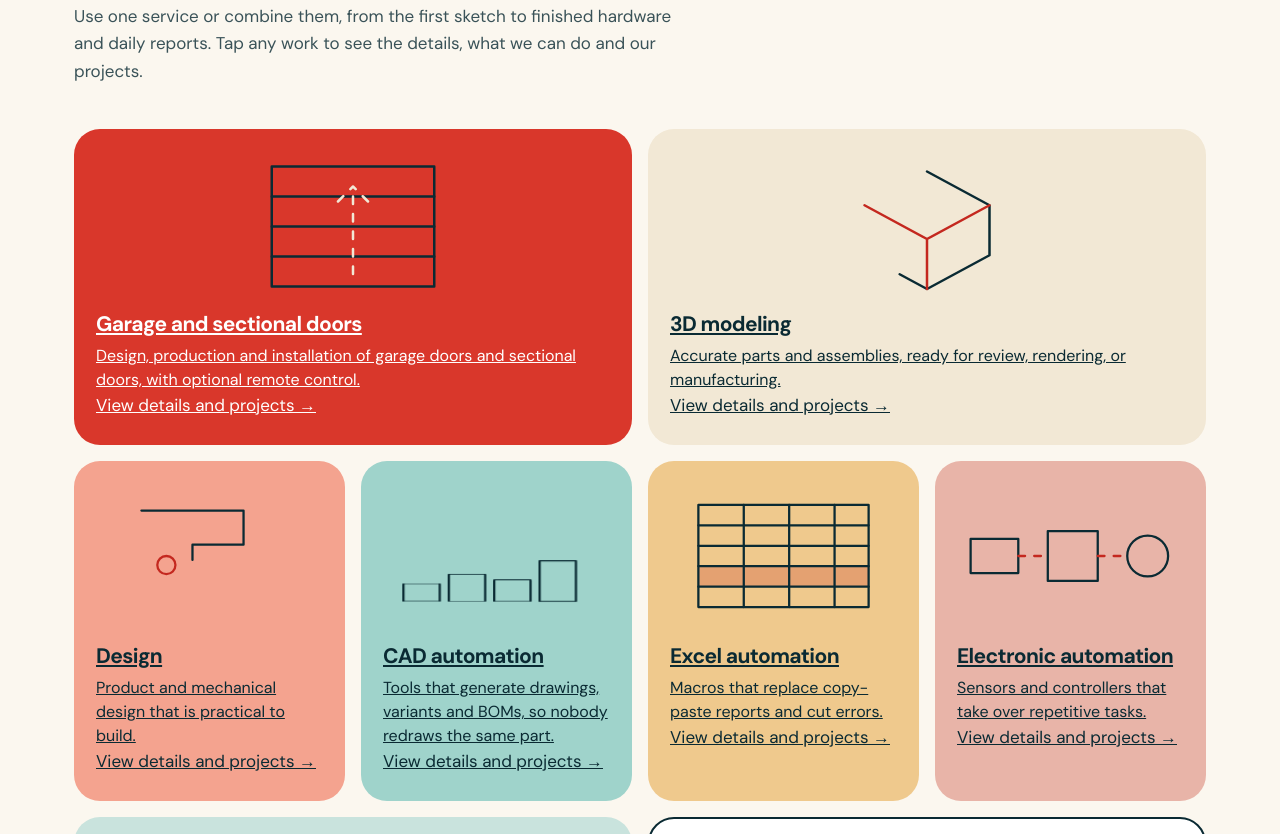
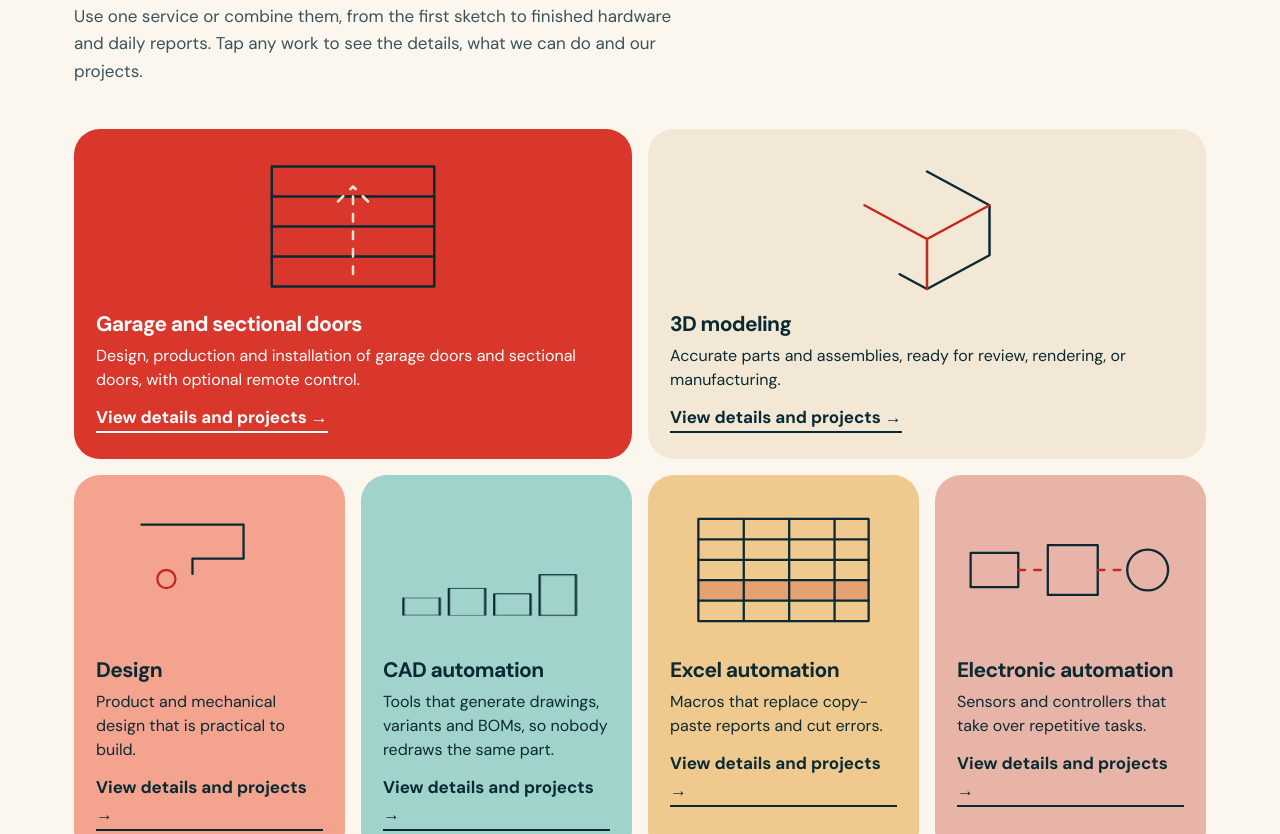
Before and after one commit to sujithleoaz-star/Malieakkals, a plain HTML site: page index.html in a window 1280 px wide. Shown: the part 1033-1867 px from the top of the page. Drawn offline with Linux system fonts and the light colour scheme; a web font is replaced by a local one.

Commit message:
Update style.css

```diff
--- a/style.css
+++ b/style.css
@@ -120,3 +120,6 @@ dialog .btn.alt{color:var(--fg)}
 footer a{margin-right:16px}
 @media (max-width:900px){.about{grid-template-columns:1fr}.steps{grid-template-columns:repeat(2,1fr)}}
 @media (max-width:560px){.steps{grid-template-columns:1fr}}
+
+a.tile{display:block;text-decoration:none}
+.more{display:inline-block;margin-top:12px;font-weight:700;border-bottom:2px solid currentColor}
```
